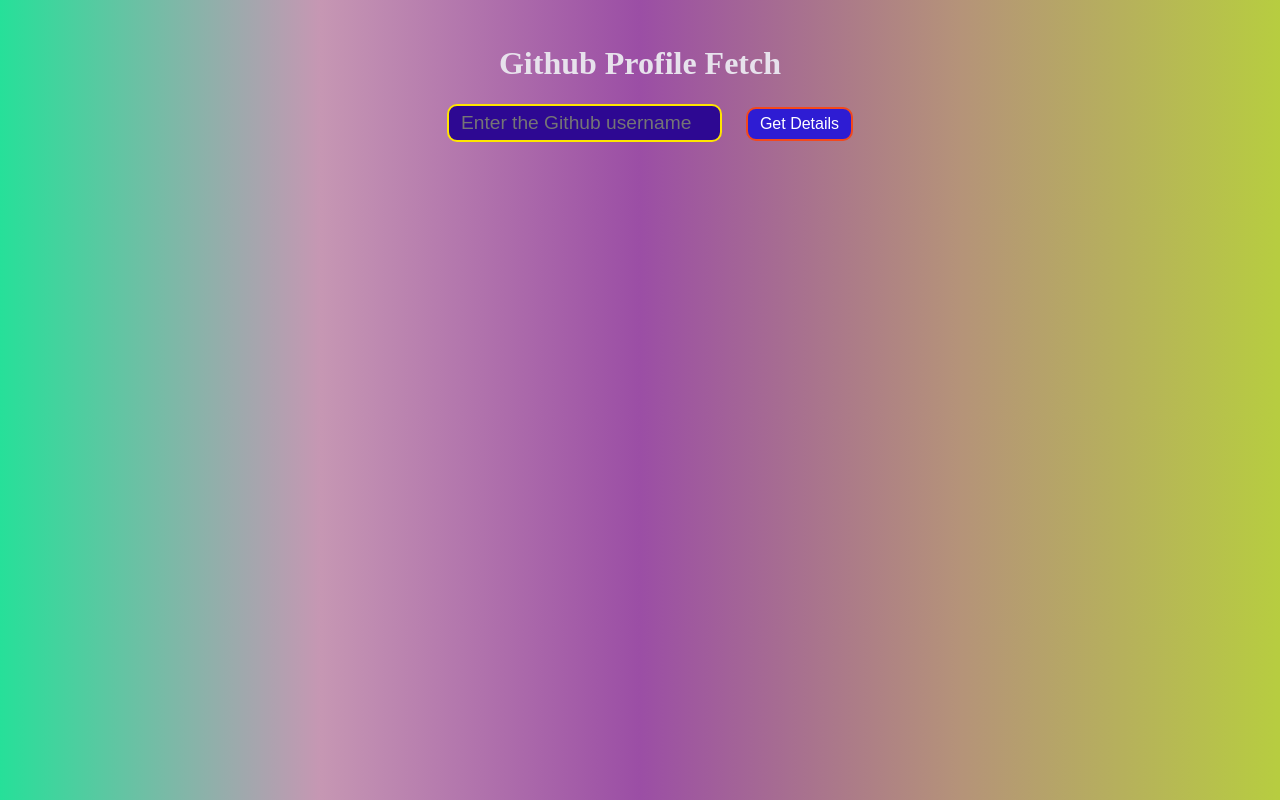
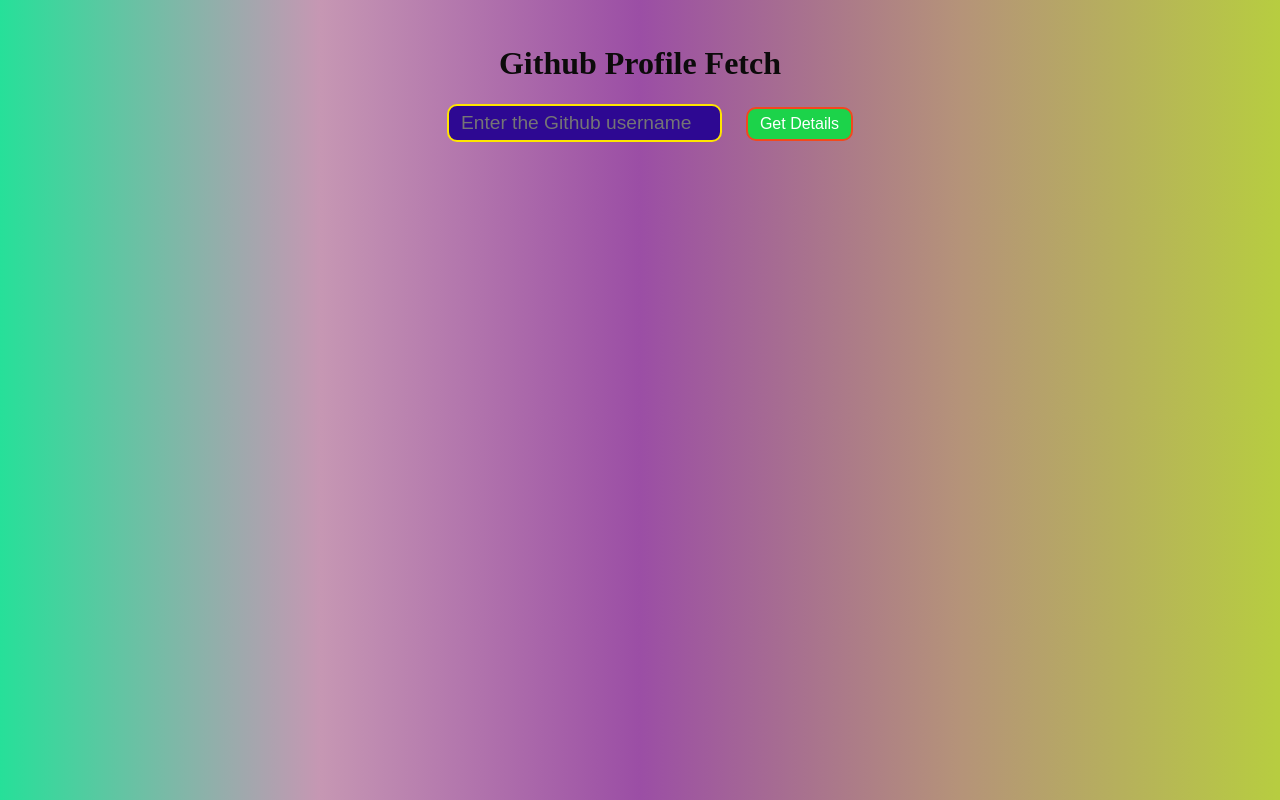
Before and after one commit to manoj-fsd-csc/GITHUB-user-profile, a plain HTML site: page index.html in a window 1280 px wide. Drawn offline with Linux system fonts and the light colour scheme.

Commit message:
Update style.css

```diff
--- a/style.css
+++ b/style.css
@@ -21,13 +21,13 @@
     font-size: medium;
     padding: 6px 12px;
     border-radius: 10px;
-      background-color: rgb(46, 28, 211);
-      color: white;
+    background-color: rgb(28, 211, 74);
+    color: rgb(255, 255, 255);
     border: 2px solid rgb(243, 72, 29);
   }
   a {
     text-decoration: none;
-      color: rgb(242, 248, 248);
+    color: rgb(182, 7, 7);
   }
   i {
     color: rgb(36, 42, 124);
@@ -53,12 +53,12 @@
   }
   h1{
       padding: 10px 10px;
-        color:rgb(231, 226, 236);
+      color:rgb(12, 11, 11);
   }
   .card{
       width: 25rem;
       background: #7007a1;
-        box-shadow: 1px 2px 3px #d41111;
+      box-shadow: 1px 2px 3px #f7f0f0;
       padding: 10px;
       margin: 25px;
   }
```
Lines whose indentation alone changed are shown as unchanged.
